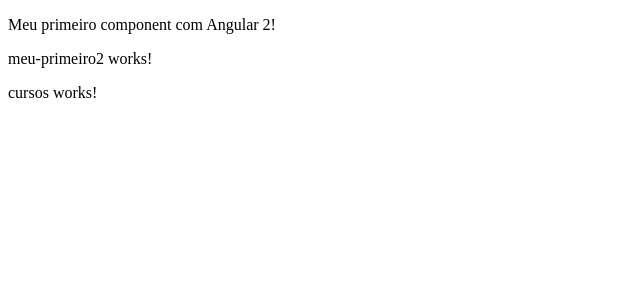
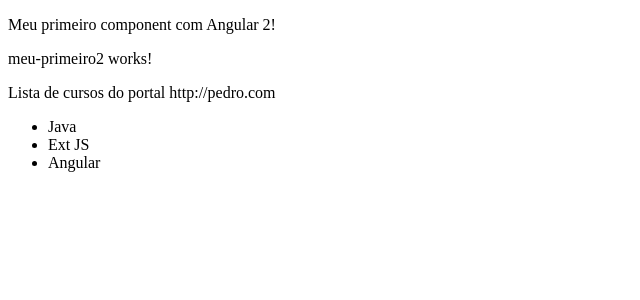
Before and after one commit to PedroOrnelasPego/curso-angular, an Angular app: page / in a window 1280 px wide. Shown: the top 300 px of the page, without its empty margins (0-640 px from the left). Built offline with nearby package versions, Linux system fonts and the light colour scheme.

Commit message:
introdução aos templates

```diff
--- a/src/app/cursos/cursos.component.html
+++ b/src/app/cursos/cursos.component.html
@@ -1 +1,7 @@
-<p>cursos works!</p>
+<p>Lista de cursos do portal {{ nomePortal }}</p>
+
+<ul>
+  <li *ngFor="let curso of cursos">
+    {{ curso }}
+  </li>
+</ul>
--- a/src/app/cursos/cursos.component.ts
+++ b/src/app/cursos/cursos.component.ts
@@ -7,7 +7,21 @@
 })
 export class CursosComponent implements OnInit {
 
-  constructor() { }
+  nomePortal: any
+
+  //cursos: string[] = ['Java', 'Ext JS', 'Angular']
+  cursos: string[]
+
+  constructor() {
+
+    this.nomePortal = 'http://pedro.com'
+    this.cursos = ['Java', 'Ext JS','Angular']
+
+   /* for (let i=0; i<this.cursos.length; i++) {
+      let curso =this.cursos[i];
+    } mesma logica apresentada no html*/
+
+  }
 
   ngOnInit(): void {
   }
```
